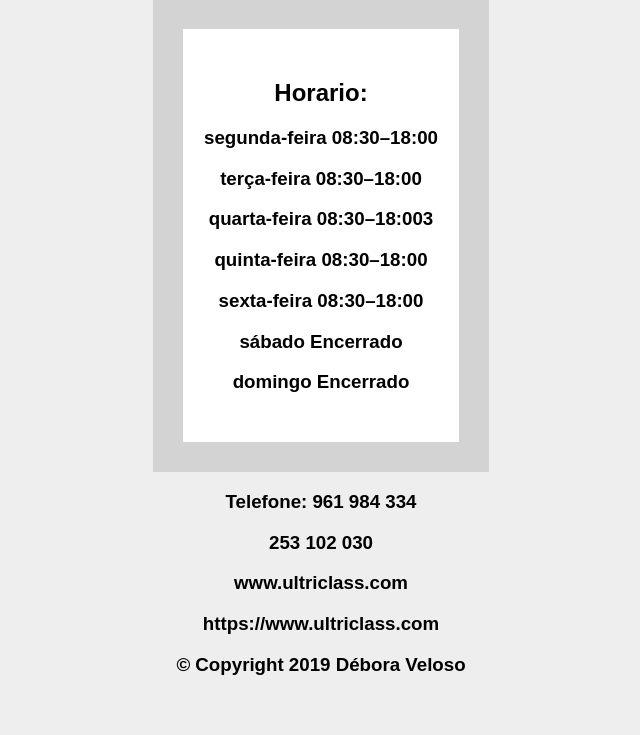
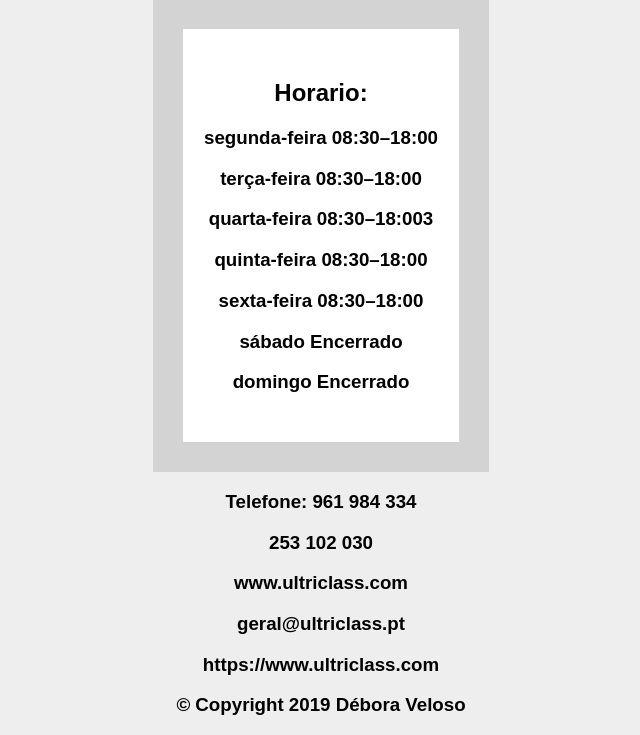
Before and after one commit to debora2veloso/mecanico09, a Flask app: page / in a window 1280 px wide. Shown: the part 720-1455 px from the top of the page, without its empty margins (319-959 px from the left). Before the commit the page ends 1395 px from the top, so only its background shows below. Run offline with Flask 2, Linux system fonts and the light colour scheme; parts of the project's set-up code (start-up, migrations or seed data) failed here and were passed over.

Commit message:
mudei o layout no fundo

```diff
--- a/templates/layout.html
+++ b/templates/layout.html
@@ -55,6 +55,7 @@
 <h3>Telefone: 961 984 334</h3>
 <h3>253 102 030</h3>
 <h3>www.ultriclass.com</h3>
+<h3>geral@ultriclass.pt</h3>
 <h3>https://www.ultriclass.com</h3>
 <h3>&copy; Copyright 2019 Débora Veloso</h3>
 </body>
```
